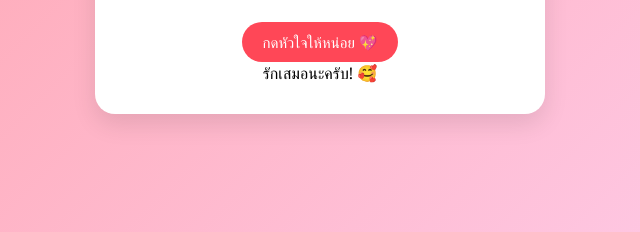
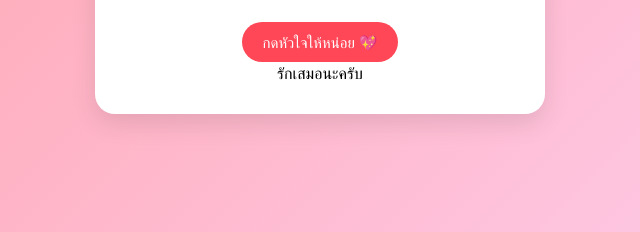
Before and after one commit to iyarettt2550/my-github, a plain HTML site: page index.html in a window 1280 px wide. Both pictures are taken after a click on the button "กดหัวใจให้หน่อย 💖". Shown: the part 500-732 px from the top of the page, 320-960 px from the left. Drawn offline with Linux system fonts and the light colour scheme.

Commit message:
add delete emoji

```diff
--- a/index.html
+++ b/index.html
@@ -31,7 +31,7 @@
         </div>
 
         <button id="heartBtn">กดหัวใจให้หน่อย 💖</button>
-        <p id="msg" class="hidden">รักเสมอนะครับ! 🥰</p>
+        <p id="msg" class="hidden">รักเสมอนะครับ</p>
     </div>
 
     <script src="script.js"></script>
```
